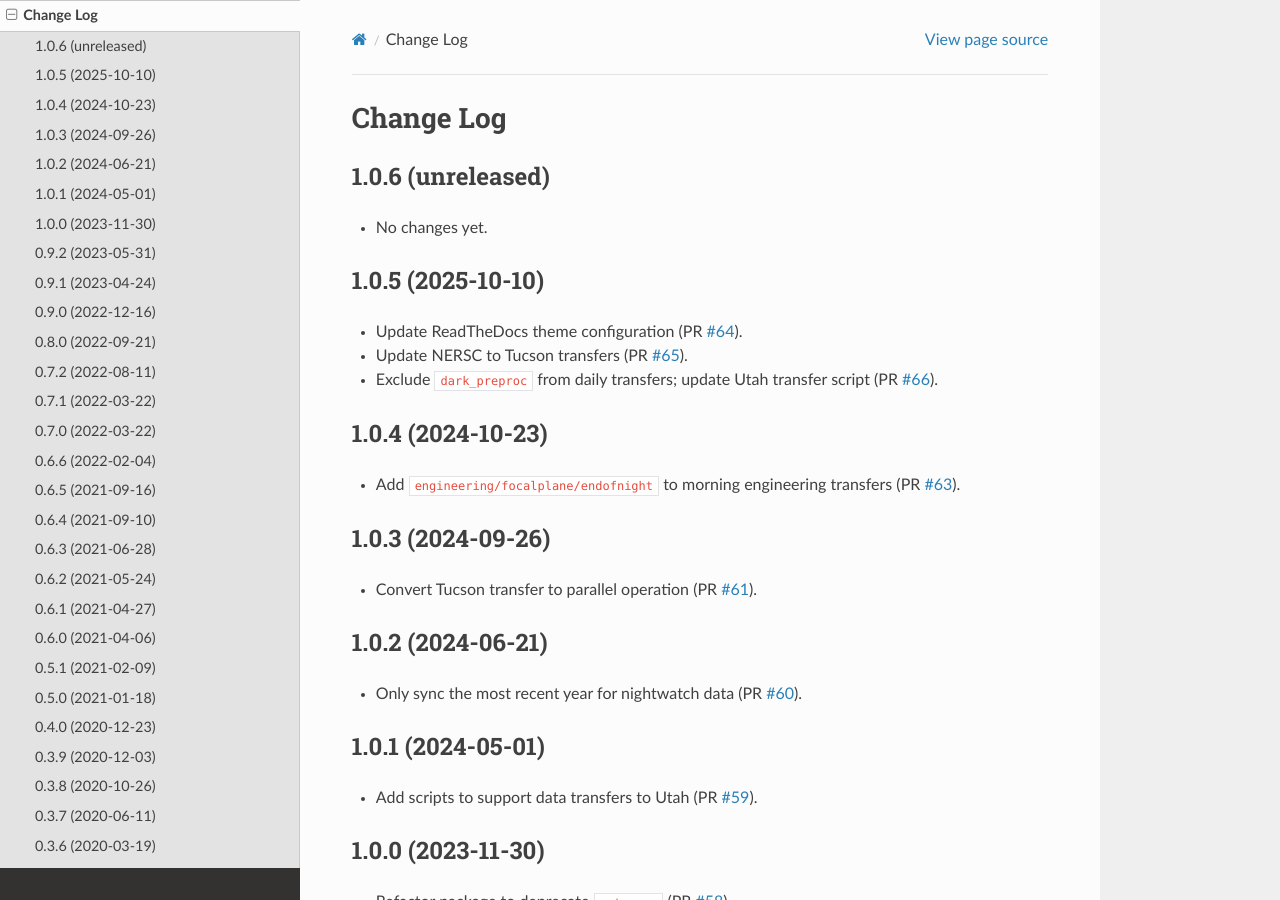
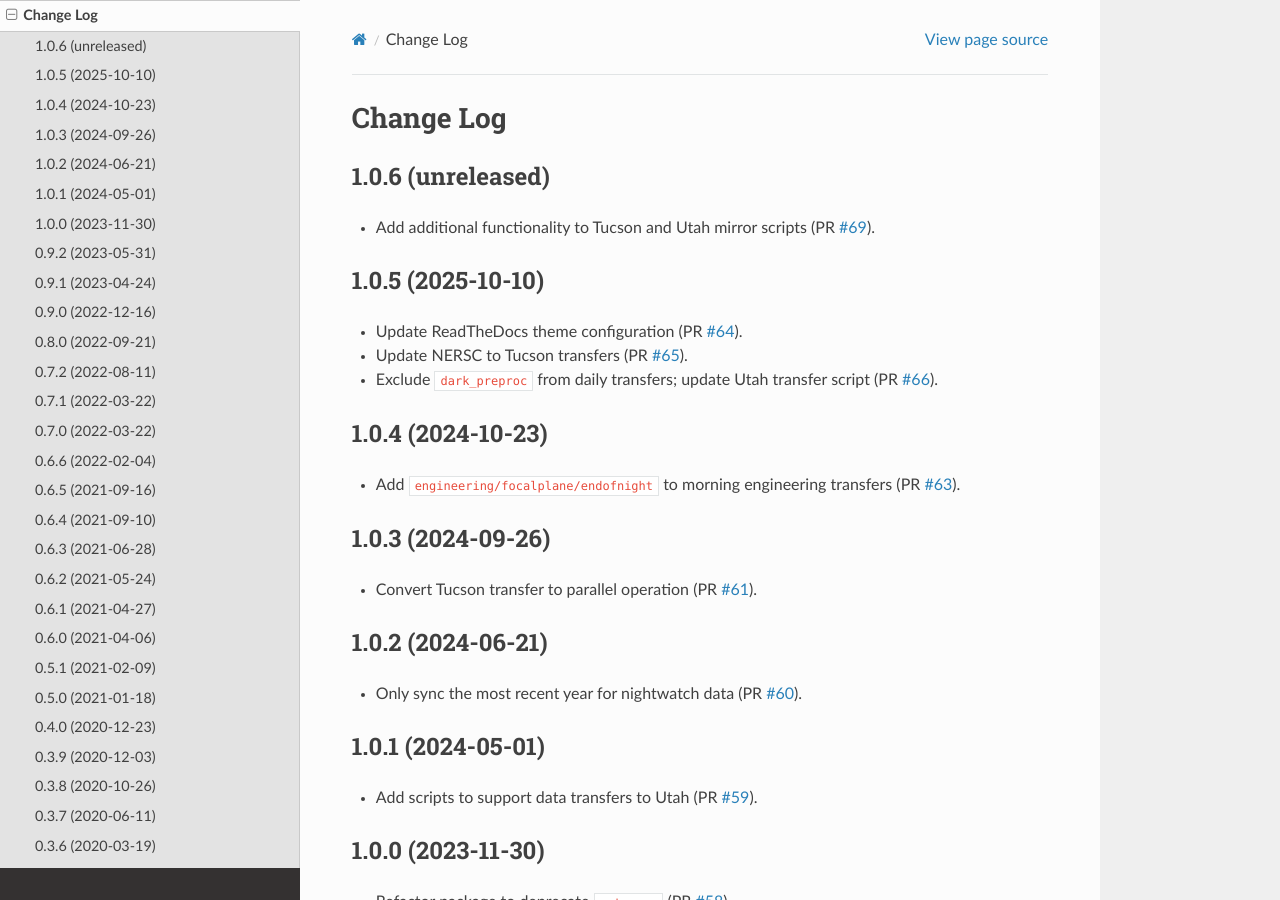
Before and after one commit to desihub/desitransfer, a Sphinx documentation site: the page built from doc/changes.rst, in a window 1280 px wide and 900 px high. Built offline with Sphinx 7.4.7 and the Read the Docs theme 3.1.0, drawn with Linux system fonts in a browser that asks for light colours.

Commit message:
update change log

```diff
--- a/doc/changes.rst
+++ b/doc/changes.rst
@@ -5,7 +5,9 @@ Change Log
 1.0.6 (unreleased)
 ------------------
 
-* No changes yet.
+* Add additional functionality to Tucson and Utah mirror scripts (PR `#69`_).
+
+.. _`#69`: https://github.com/desihub/desitransfer/pull/69
 
 1.0.5 (2025-10-10)
 ------------------
```
